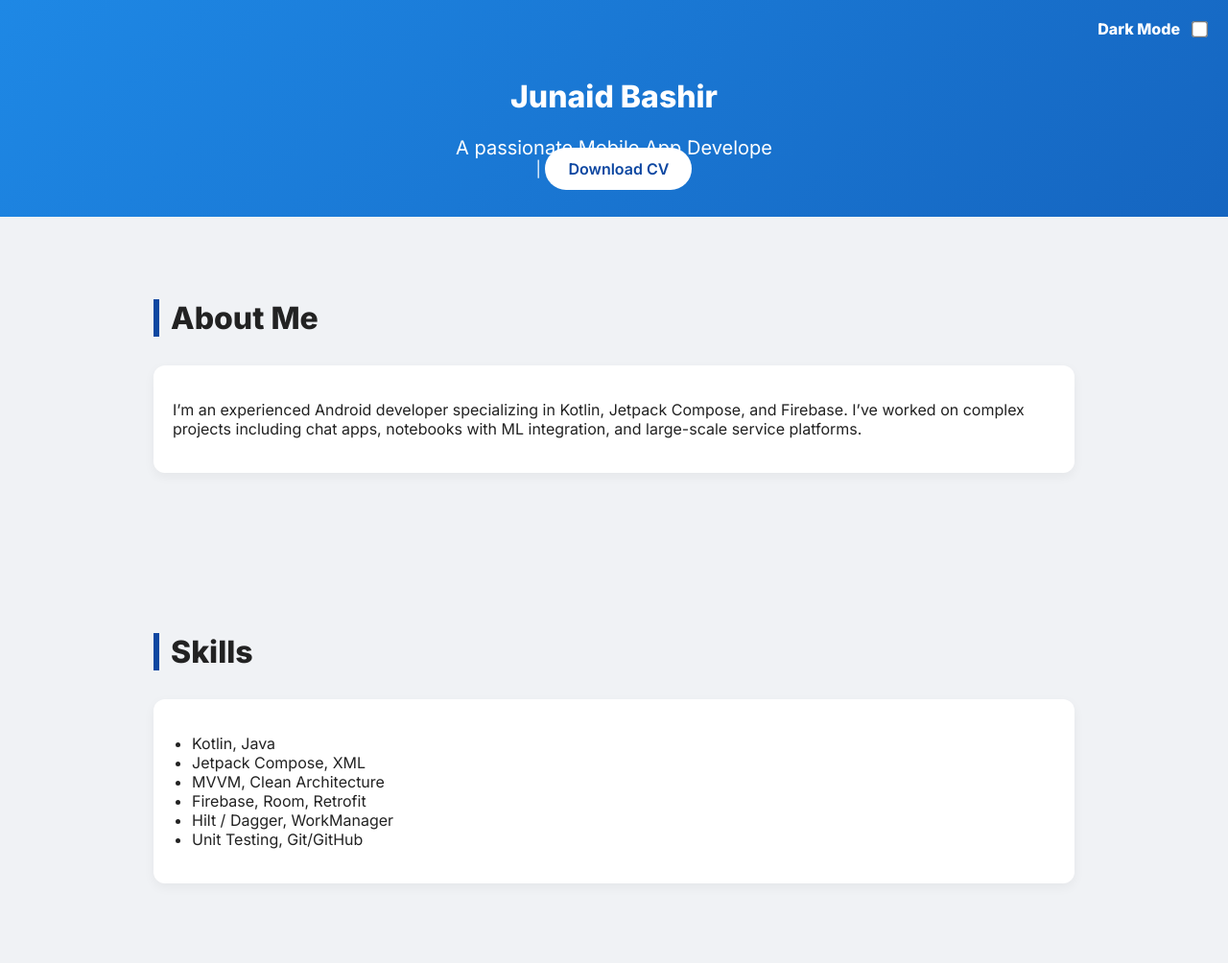
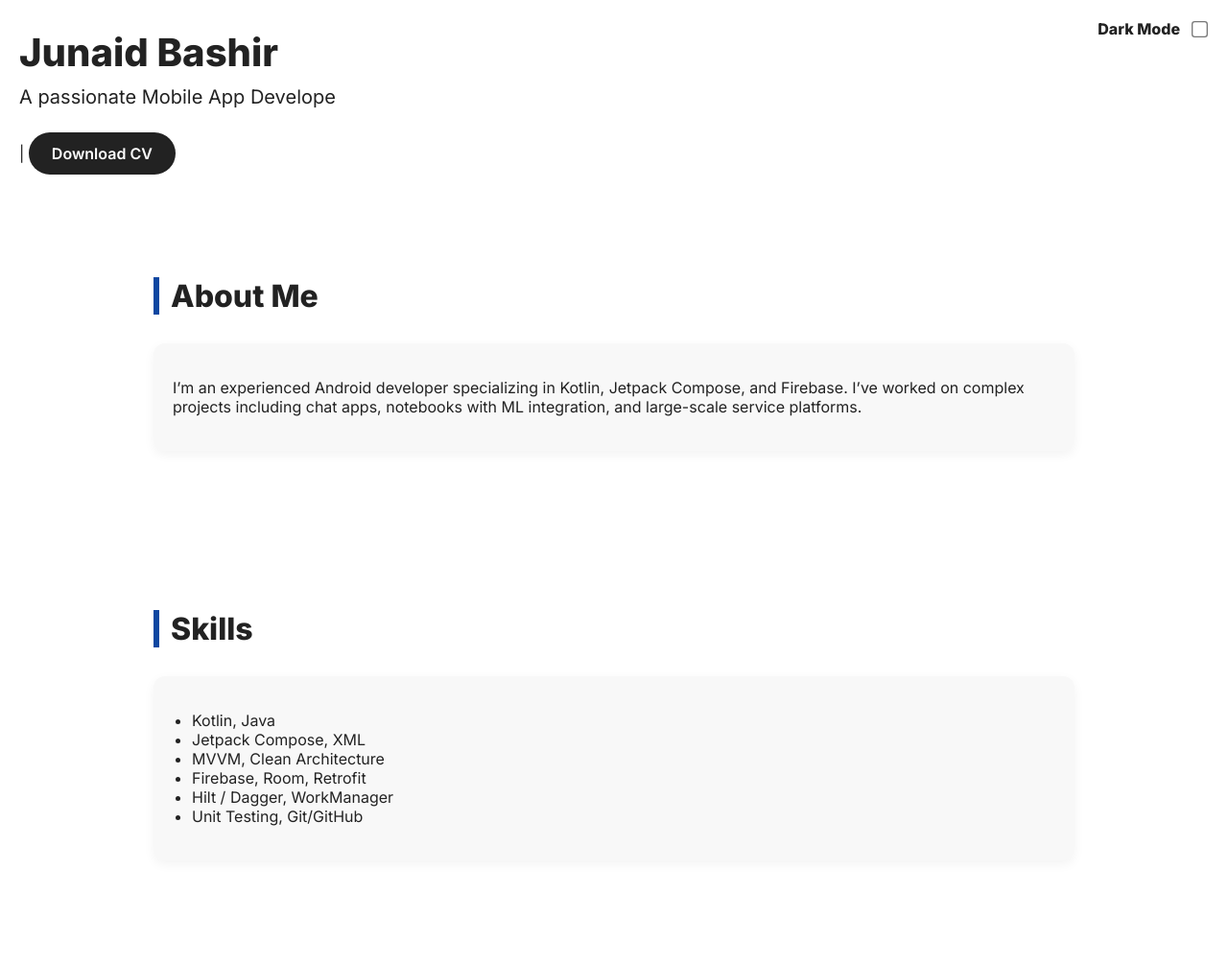
Before and after one commit to junigates/developer, a plain HTML site: page index.html in a window 1280 px wide. Shown: the top 1004 px of the page at 96% size. Drawn offline with nearby package versions, Linux system fonts and the light colour scheme.

Commit message:
Update index.html

```diff
--- a/index.html
+++ b/index.html
@@ -9,17 +9,15 @@
   <script src="https://cdn.jsdelivr.net/npm/typed.js@2.0.12"></script>
   <style>
     :root {
-      --bg-color: #f0f2f5;
+      --bg-color: #ffffff;
       --text-color: #222;
-      --card-bg: #ffffff;
-      --header-bg: linear-gradient(135deg, #1e88e5, #1565c0);
+      --card-bg: #f8f8f8;
       --accent: #0d47a1;
     }
     [data-theme="dark"] {
-      --bg-color: #121212;
+      --bg-color: #000000;
       --text-color: #eee;
-      --card-bg: #1e1e1e;
-      --header-bg: linear-gradient(135deg, #1a237e, #0d47a1);
+      --card-bg: #1a1a1a;
     }
     * {
       box-sizing: border-box;
@@ -32,15 +30,17 @@
       transition: background 0.3s ease, color 0.3s ease;
     }
     header {
-      background: var(--header-bg);
-      color: white;
-      padding: 60px 20px 40px;
-      text-align: center;
+      padding: 30px 20px 20px;
+      text-align: left;
       position: relative;
+    }
+    header h1 {
+      margin: 0;
+      font-size: 2.5rem;
     }
     #typed-output {
       font-size: 1.25rem;
-      margin-top: 15px;
+      margin-top: 10px;
       font-weight: 500;
     }
     .dark-toggle {
@@ -50,7 +50,7 @@
       display: flex;
       align-items: center;
       gap: 10px;
-      color: white;
+      color: var(--text-color);
       font-weight: bold;
     }
     .dark-toggle input {
@@ -60,11 +60,12 @@
     .download-btn {
       margin-top: 25px;
       padding: 12px 24px;
-      background: white;
-      color: var(--accent);
+      background: var(--text-color);
+      color: var(--bg-color);
       text-decoration: none;
       border-radius: 30px;
       font-weight: 600;
+      display: inline-block;
     }
     section {
       padding: 60px 20px;
@@ -88,11 +89,11 @@
       padding-left: 20px;
     }
     footer {
-      background: #eaeaea;
+      background: transparent;
       text-align: center;
       padding: 20px;
       font-size: 0.95rem;
-      color: #555;
+      color: var(--text-color);
     }
     @media (max-width: 768px) {
       header h1 {
```
